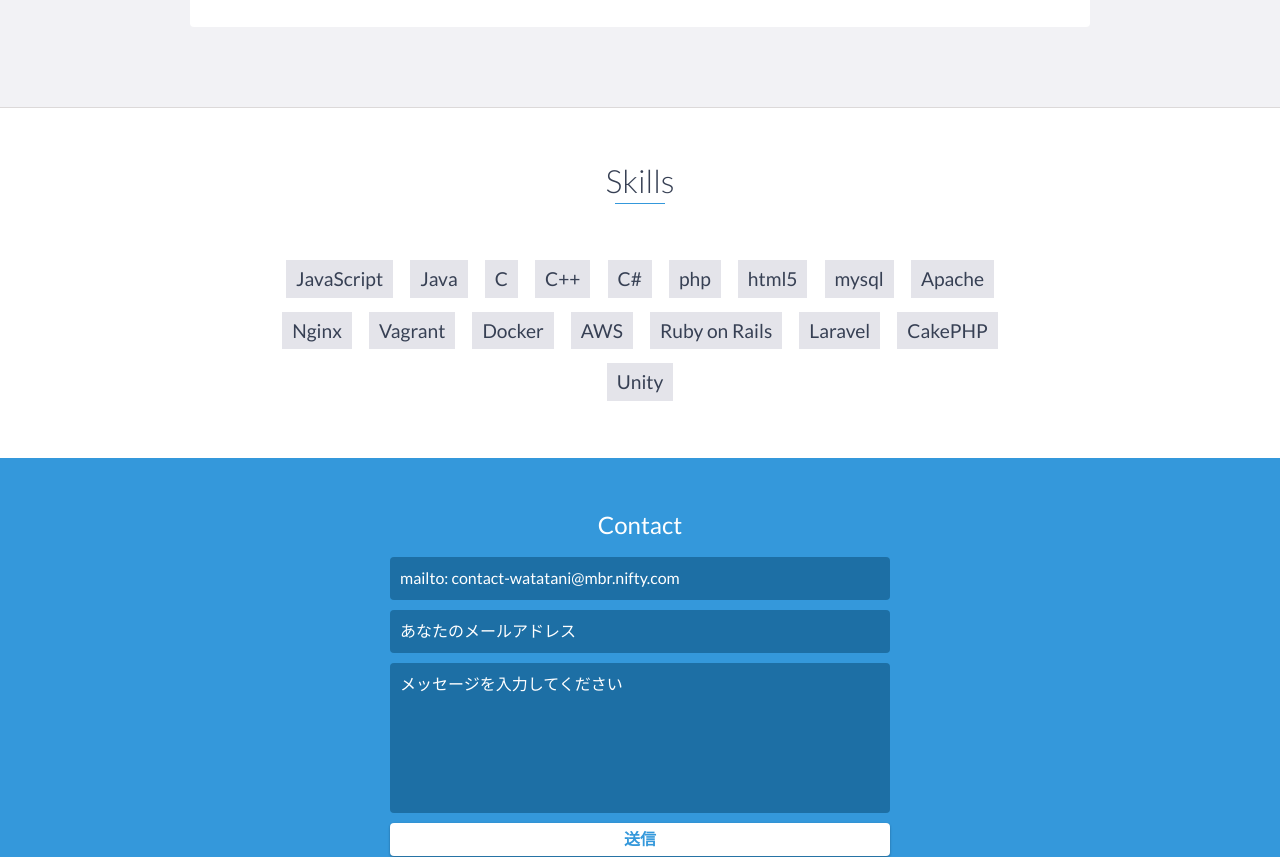
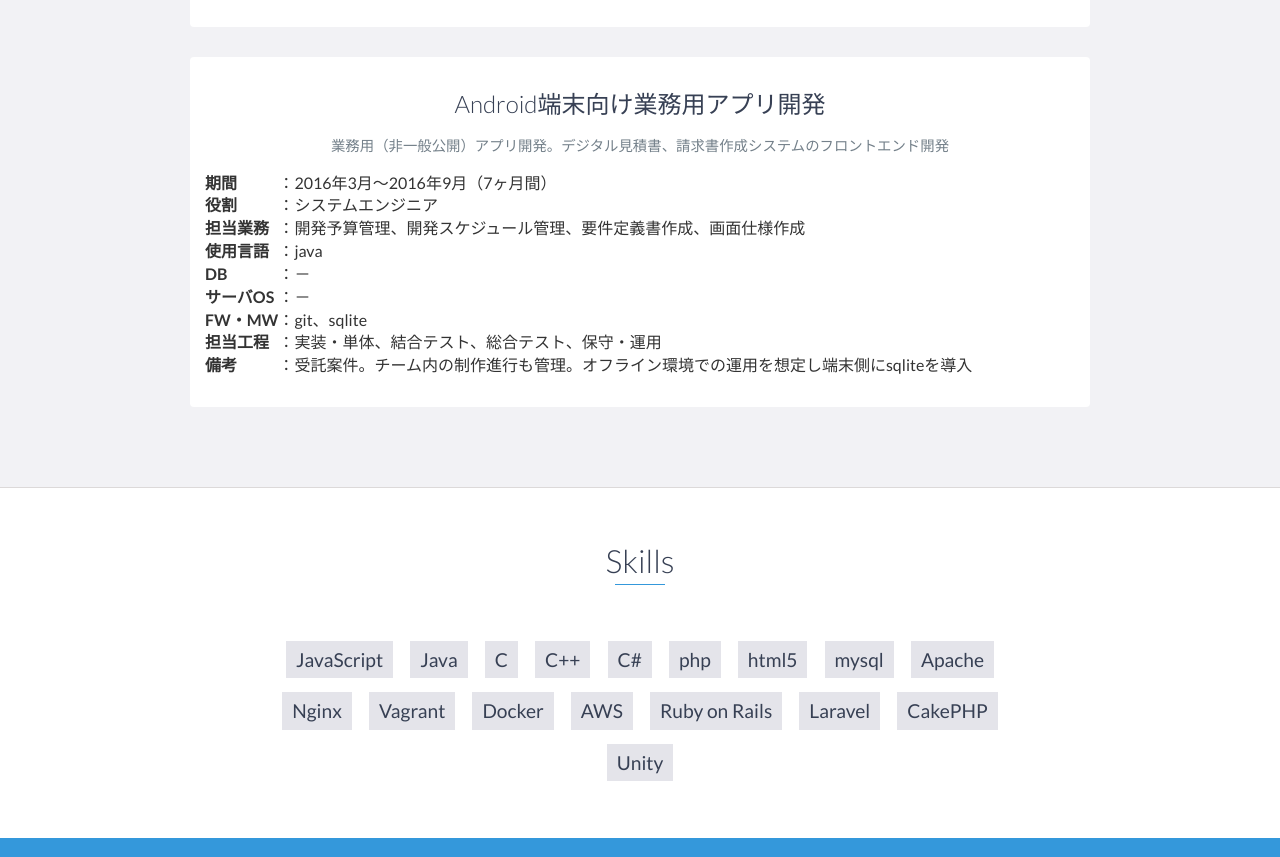
Before and after one commit to t-watatani/portfolio, a website: page docs/index.html in a window 1280 px wide. Shown: the part 3286-4143 px from the top of the page. Drawn offline with nearby package versions, Linux system fonts and the light colour scheme.

Commit message:
projectsに項目追加。スキルシート更新

```diff
--- a/docs/index.html
+++ b/docs/index.html
@@ -289,6 +289,66 @@
                     <!-- End .project-info -->
                 </div>
                 <!-- End .project -->
+
+                <div class="project no-image">
+                    <div class="project-info">
+                        <h3>Android端末向け業務用アプリ開発</h3>
+                        <p>
+                            業務用（非一般公開）アプリ開発。デジタル見積書、請求書作成システムのフロントエンド開発
+                        </p>
+                        <div style="text-align: left">
+                        <table>
+                            <tr>
+                                <th>期間</th>
+                                <td>：</td>
+                                <td>2016年3月～2016年9月（7ヶ月間）</td>
+                            </tr>
+                            <tr>
+                                <th>役割</th>
+                                <td>：</td>
+                                <td>システムエンジニア</td>
+                            </tr>
+                            <tr>
+                                <th>担当業務</th>
+                                <td>：</td>
+                                <td>開発予算管理、開発スケジュール管理、要件定義書作成、画面仕様作成</td>
+                            </tr>
+                            <tr>
+                                <th>使用言語</th>
+                                <td>：</td>
+                                <td>java</td>
+                            </tr>
+                            <tr>
+                                <th>DB</th>
+                                <td>：</td>
+                                <td>－</td>
+                            </tr>
+                            <tr>
+                                <th>サーバOS</th>
+                                <td>：</td>
+                                <td>－</td>
+                            </tr>
+                            <tr>
+                                <th>FW・MW</th>
+                                <td>：</td>
+                                <td>git、sqlite</td>
+                            </tr>
+                            <tr>
+                                <th>担当工程</th>
+                                <td>：</td>
+                                <td>実装・単体、結合テスト、総合テスト、保守・運用</td>
+                            </tr>
+                            <tr>
+                                <th>備考</th>
+                                <td>：</td>
+                                <td>受託案件。チーム内の制作進行も管理。オフライン環境での運用を想定し端末側にsqliteを導入</td>
+                            </tr>
+                        </table>
+                        </div>
+                    </div>
+                    <!-- End .project-info -->
+                </div>
+                <!-- End .project -->
             </div>
         </div>
     </div>
```
Also changed, not shown: 1 other file.
